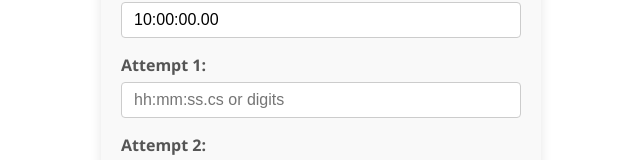
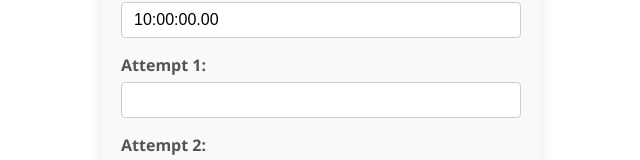
Before and after one commit to lnzainn/cumulative-tracker, a React (Create React App) app: page / in a window 1280 px wide. Shown: the part 628-788 px from the top of the page, without its empty margins (319-959 px from the left). Built offline with nearby package versions, Linux system fonts and the light colour scheme.

Commit message:
Small fix

```diff
--- a/src/App.js
+++ b/src/App.js
@@ -179,7 +179,6 @@ export default function TimeBoxes() {
           type="text"
           value={total}
           onChange={handleInputChange(setTotal)}
-          placeholder="hh:mm:ss.cs or digits"
           style={styles.input}
           maxLength={12}
           title=""
@@ -210,7 +209,6 @@ export default function TimeBoxes() {
                 setAttempts(newAttempts);
               }
             }}
-            placeholder="hh:mm:ss.cs or digits"
             style={styles.input}
             maxLength={12}
             title="Enter time as hh:mm:ss.cs, mm:ss.cs or just digits (e.g. 2343 = 23.43 seconds)"
```
